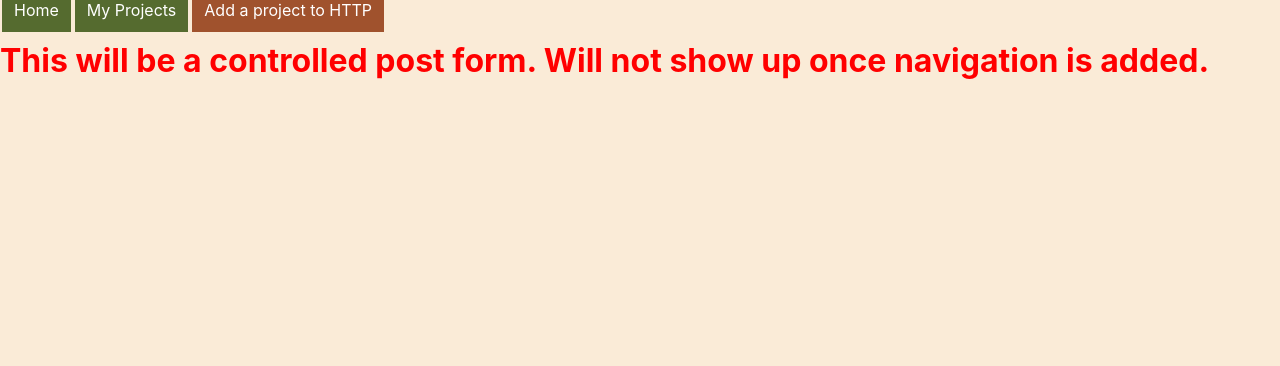
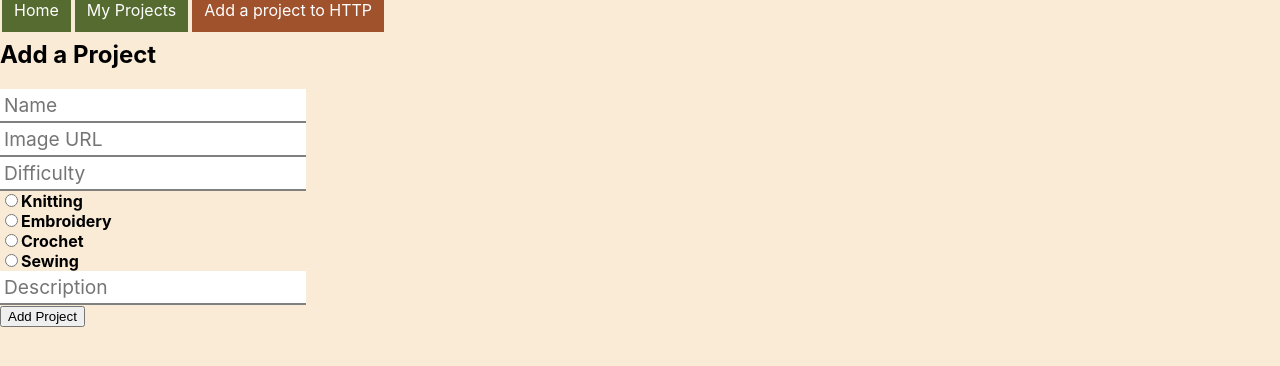
Before and after one commit to katiefaybehrmann/phase-2-final-project, a React (Create React App) app: page /addproject in a window 1280 px wide. Shown: the top 366 px of the page. Built offline with nearby package versions, Linux system fonts and the light colour scheme; data requests are answered from the project's data file.

Commit message:
Add form to form page--no functionality

```diff
--- a/src/Components/AddProject.js
+++ b/src/Components/AddProject.js
@@ -1,9 +1,28 @@
 import React from "react";
 
-function AddProject(){
+function AddProject({ handleAddProject }) {
     return (
         <div>
-            <h1 style={{ color: 'red' }}>This will be a controlled post form. Will not show up once navigation is added.</h1>
+            <h2>Add a Project</h2>
+            <form>
+                <input type="text" name="name" placeholder="Name" />
+                <br/>
+                <input type="text" name="image" placeholder="Image URL" />
+                <br/>
+                <input type="text" name="difficulty" placeholder="Difficulty" />
+                <br/>
+                <input type="radio" id="knitting" name="type" value="Knitting" />
+                <label for="knitting">Knitting</label><br />
+                <input type="radio" id="embroidery" name="type" value="Embroidery" />
+                <label for="embroidery">Embroidery</label><br />
+                <input type="radio" id="crochet" name="type" value="Crochet" />
+                <label for="crochet">Crochet</label><br />
+                <input type="radio" id="sewing" name="type" value="Sewing" />
+                <label for="sewing">Sewing</label><br/>
+                <input type="text" name="description" placeholder="Description"/>
+                <br/>
+                <button type="submit" >Add Project</button>
+            </form>
         </div>
     )
 }
```
